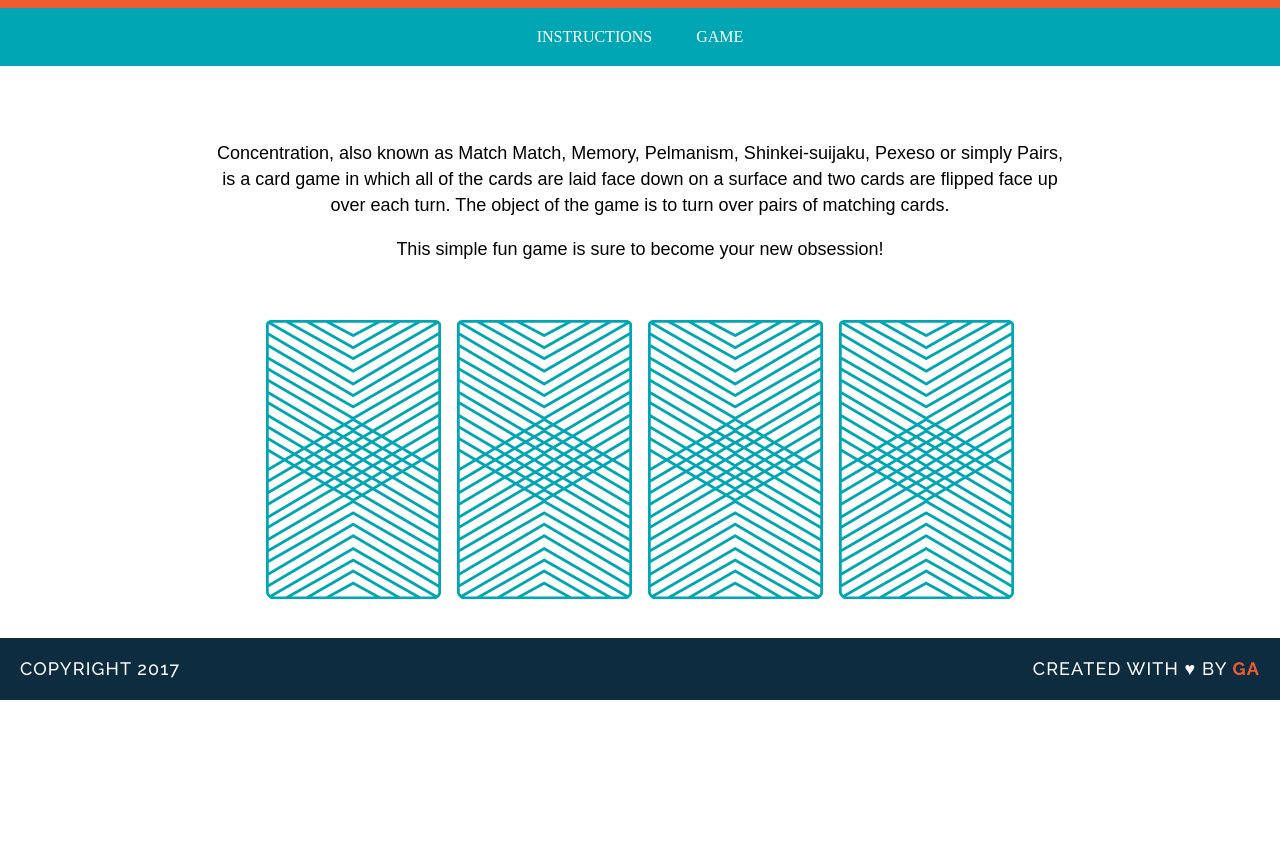
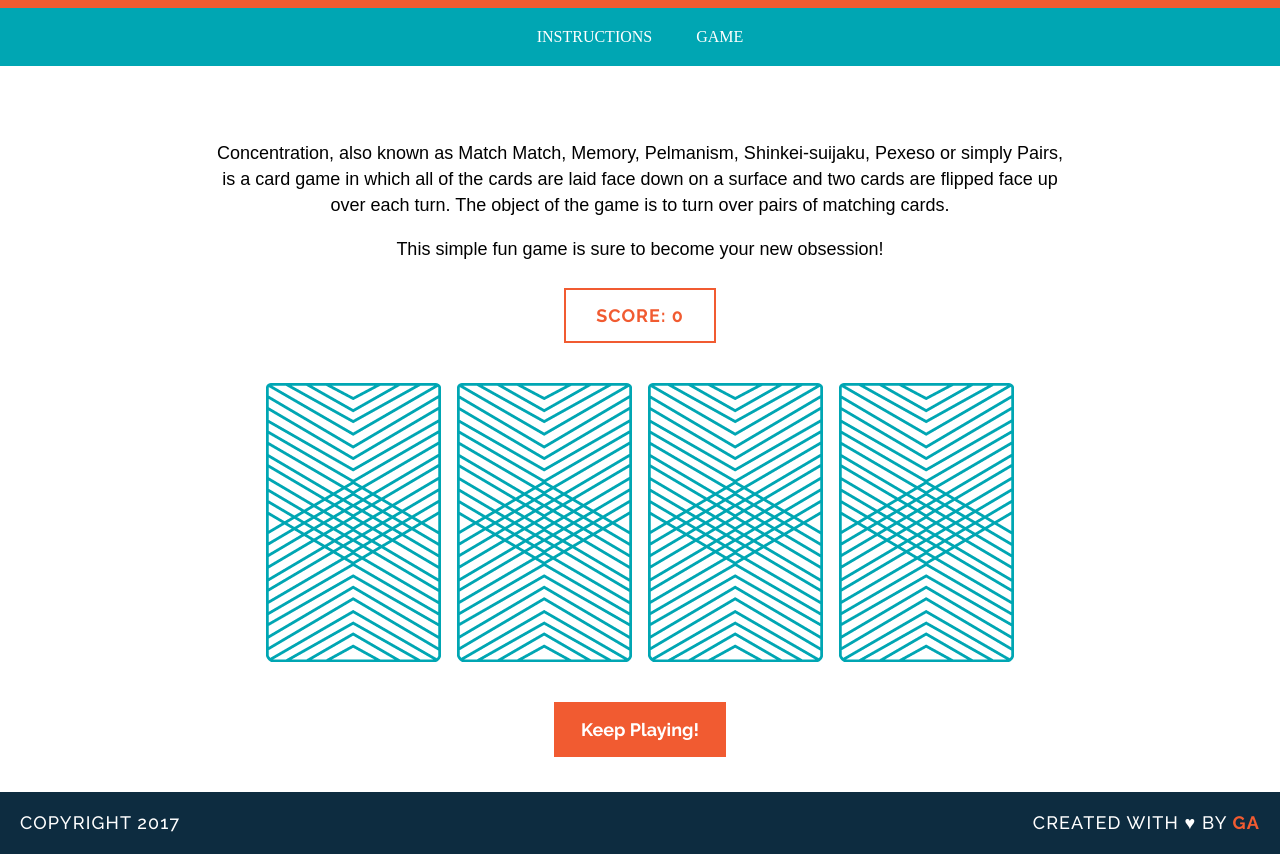
Before and after one commit to JeanaDeLaire/wdi-fundamentals-memorygame, a plain HTML site: page memory_game/index.html in a window 1280 px wide. Shown: the part 105-959 px from the top of the page. Before the commit the page ends 805 px from the top, so only its background shows below. Drawn offline with Linux system fonts and the light colour scheme; a web font is replaced by a local one.

Commit message:
Score Keeper & Reset Button
Adds score keeper and reset button so players can continue.

```diff
--- a/memory_game/css/style.css
+++ b/memory_game/css/style.css
@@ -92,3 +92,36 @@ footer {
 	color: #F15B31;
 	font-weight: 700;
 }
+
+#scoreboard {
+	border: 2px solid #F15B31;
+    margin-top: .5em;
+    text-align: center;
+    display: inline-block;
+}
+
+#scorekeeper {
+	font-family: Raleway, sans-serif;
+	color: #F15B31;
+	padding: 0 30px;
+}
+
+button {
+	font-family: Raleway, sans-serif;
+	font-weight: bold;
+    background-color: #F15B31;
+    color: white;
+    padding: 15px 25px;
+    margin-top: 1em;
+    text-align: center;
+    text-decoration: none;
+    display: inline-block;
+    font-size: 18px;
+    border: 2px solid #F15B31;
+}
+
+button:hover {
+	border: 2px solid #F15B31;
+	background-color: white;
+	color: #F15B31;
+}
--- a/memory_game/index.html
+++ b/memory_game/index.html
@@ -23,14 +23,25 @@
 
 <p>This simple fun game is sure to become your new obsession!</p>
 
+<div id="scoreboard">
+	<h2 id="scorekeeper"></h2>
+</div>
+
 <div id="game-board" class="board clearfix"></div>
-
+<div><span><a id="linktogame">Game</a></span></div>
 <!--<div><a id="linktogame"></a>
 	<img src="images/back.png" alt="Queen of Diamonds">
 	<img src="images/back.png" alt="Queen of Hearts">
 	<img src="images/back.png" alt="King of Diamonds">
 	<img src="images/back.png" alt="King of Hearts">
 </div>-->
+
+<!-- Added onclick function call
+getElementById("resetButton").onclick = function()(reset);
+onclick="reset()"
+-->
+
+<button id="resetButton"  type="button">Keep Playing!</button>
 
 </main>
 <footer class="clearfix">
--- a/memory_game/js/main.js
+++ b/memory_game/js/main.js
@@ -24,39 +24,80 @@ var cards = [
 ];
 
 var cardsInPlay = [];
+var score = 0;
 
 var checkForMatch = function(){
 	if (cardsInPlay[0] === cardsInPlay[1]) {
-		alert("You found a match!");
+		// Displays message in HTML
+		document.getElementById("scorekeeper").innerHTML=("You found a match!")
+		// Increments the score by 1
+		score++;
 	} else {
-		alert("Sorry, try again.");
+		// Displays message in HTML
+		document.getElementById("scorekeeper").innerHTML=("Sorry, try again.");
 	}
 };
 
 var flipCard = function()
 {
+	// Pulls card information from data set
 	var cardId = this.getAttribute('data-id');
+	// Sends value of card
 	console.log("User flipped " + cards[cardId].rank);
+	// Pushes card to cards in play variable
 	cardsInPlay.push(cards[cardId].rank);
+	// Logs image of card
 	console.log(cards[cardId].cardImage);
+	// Logs type of card
 	console.log(cards[cardId].suit);
+	// Sets front image to card
 	this.setAttribute('src', cards[cardId].cardImage);
+	// Logs current card in play variable information
+	console.log(cardsInPlay);
+	// Ff card length is two runs function to check if the card values are the same
 	if (cardsInPlay.length === 2)
 	{
+	// Calls array
 		checkForMatch();
 	}
 };
 
 var createBoard = function()
 {
+	// Add each card to game board
 	for (var i = 0; i < cards.length; i++)
 	{
+		// Creates an image element and stores it in cardElement variable
 		var cardElement = document.createElement('img');
+		// Sets the image for each card
 		cardElement.setAttribute('src', 'images/back.png');
+		// Sets value and type of card to each card in gameboard
 		cardElement.setAttribute('data-id', i);
+		// Calls flipCard function when cards are clicked
 		cardElement.addEventListener('click', flipCard);
+		// Appends (adds) cardElement (card type, value, and photo) to end of game-board
 		document.getElementById("game-board").appendChild(cardElement);
 	}
+	// Displays score
+	document.getElementById("scorekeeper").innerHTML="Score: " + score;
+    // Creates onclick reset function trigger
+    document.getElementById("resetButton").onclick = reset;
+};
+
+
+var reset = function()
+{
+	// Access the cards in the game-board by naming the children.
+	var child = document.getElementById("game-board").children
+	// Empty the cardsInPlay array
+	cardsInPlay = [];
+	// Iterate through the game-board children to reset image.
+	for (var i = 0; i < cards.length; i++)
+	{
+		child[i].setAttribute('src', 'images/back.png');
+	}
+	// Show score.
+	document.getElementById("scorekeeper").innerHTML="Score: " + score;
 };
 
 createBoard();
```
Also changed, not shown: 2 other files. Lines whose indentation alone changed are shown as unchanged.
